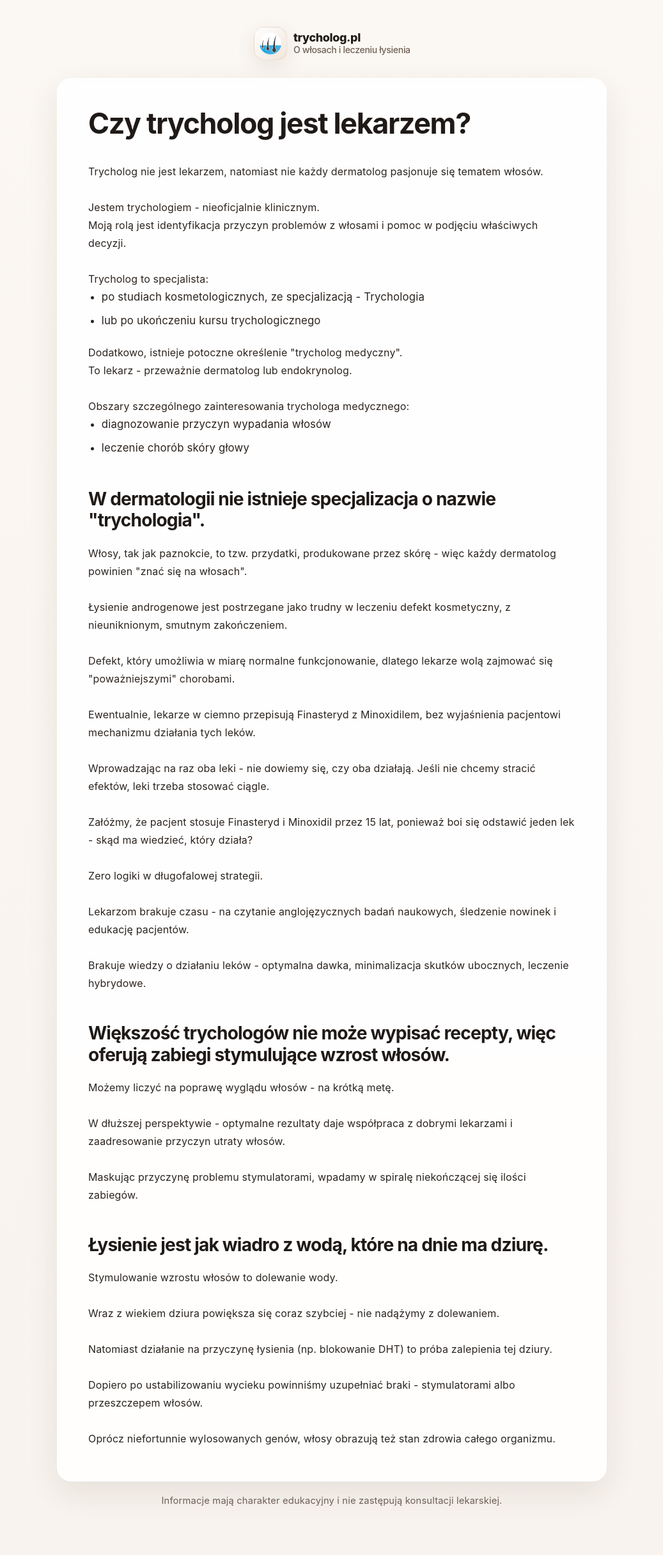
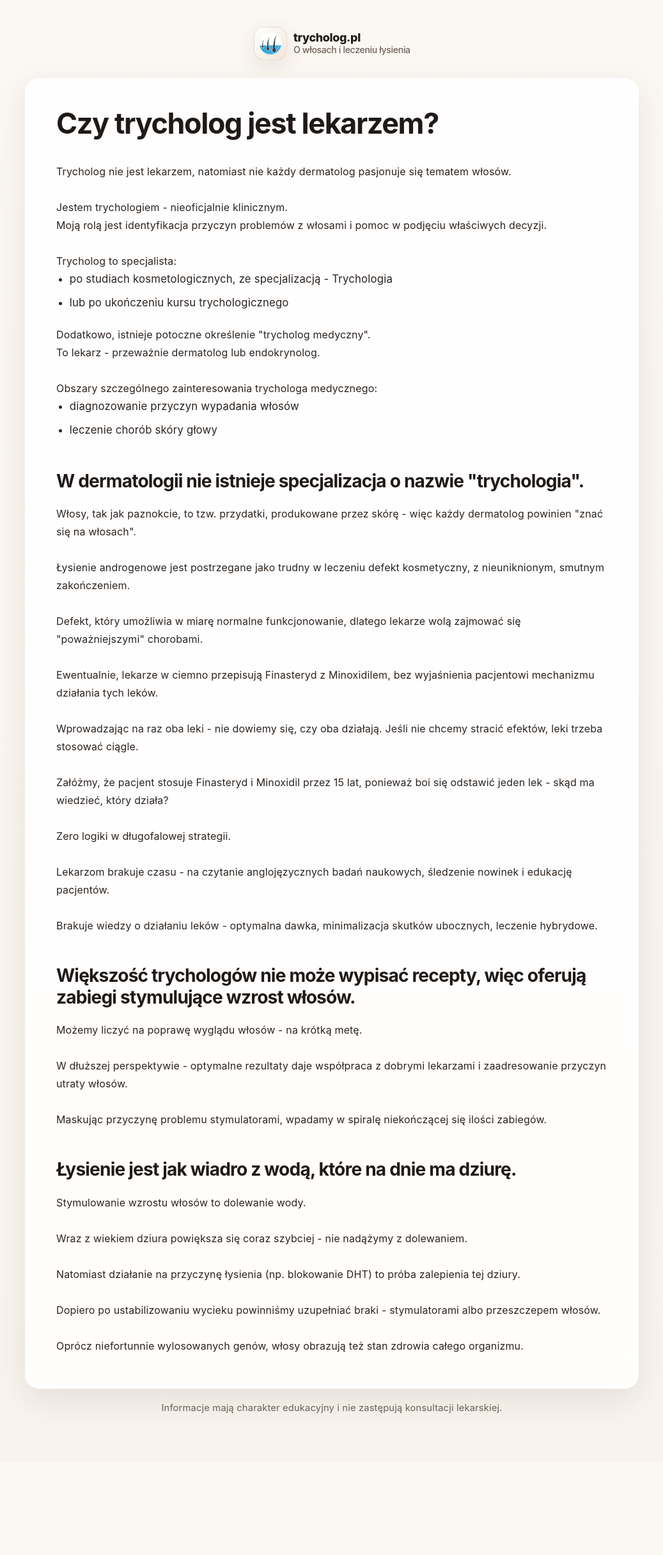
Before and after one commit to feegloo/feegloo.github.io, a Jekyll site: the page built from czy-trycholog-jest-lekarzem.html, in a window 1280 px wide. Shown: the whole page at 64% size, without its empty margins (121-1158 px from the left). Built offline with Jekyll 4.4.1, drawn with Linux system fonts in a browser that asks for light colours; after the commit the page ends 2285 px from its top, so only the background shows below that.

Commit message:
Increase content width from 860px to 960px
Agent-Logs-Url: https://github.com/feegloo/feegloo.github.io/sessions/a2ec57c3-b880-4261-8748-d7192f8e64e5

Co-authored-by: feegloo <7686877+feegloo@users.noreply.github.com>

```diff
--- a/_layouts/default.html
+++ b/_layouts/default.html
@@ -35,7 +35,7 @@
       --primary-hover: #774c2f;
       --shadow: 0 18px 50px rgba(55, 37, 24, 0.09);
       --radius: 22px;
-      --content-width: 860px;
+      --content-width: 960px;
     }
 
     * {
```
